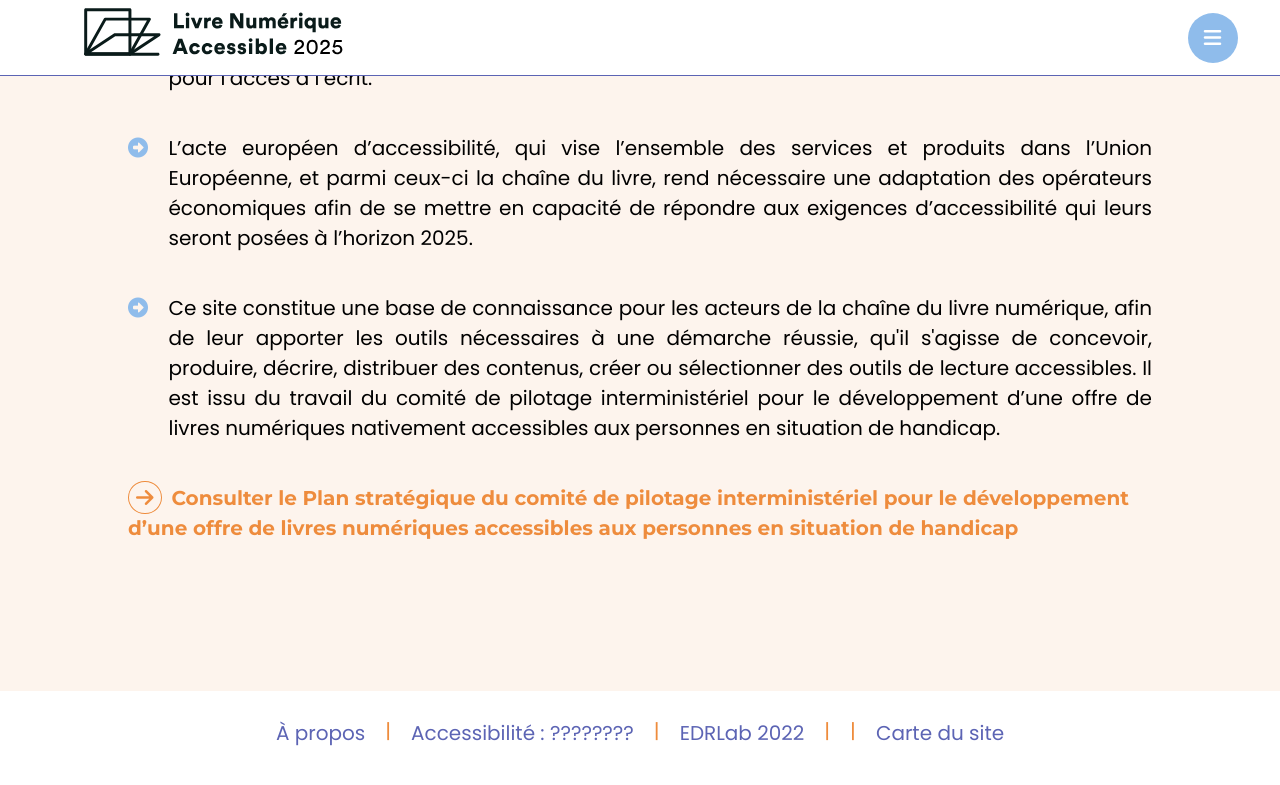
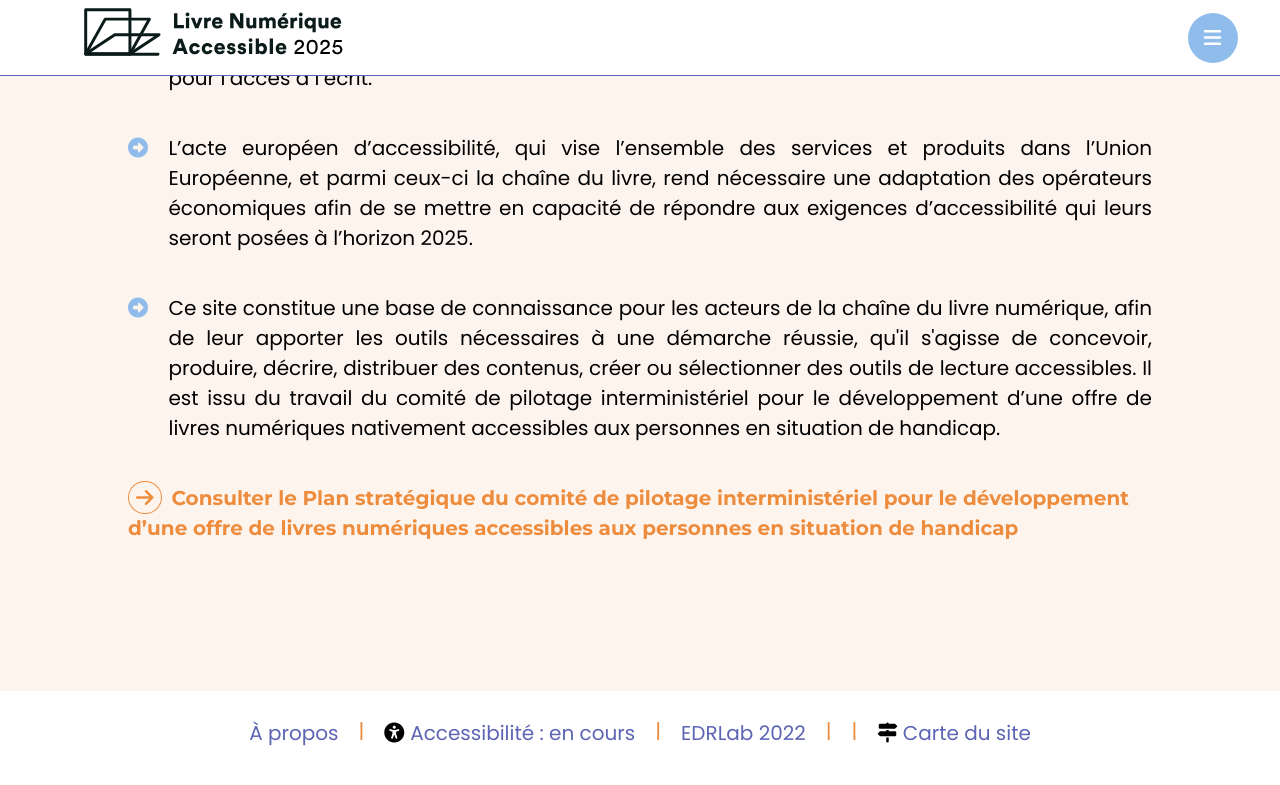
Before and after one commit to edition-accessible/lina25, a Jekyll site: the page built from index.markdown, in a window 1280 px wide and 900 px high, scrolled down 1813 px. Shown: the top 785 px of the window. Built offline with Jekyll 4.4.1, drawn with Linux system fonts in a browser that asks for light colours; nearby versions of some CDN libraries.

Commit message:
Update footer.html
mise à jour des icones

```diff
--- a/_includes/footer.html
+++ b/_includes/footer.html
@@ -3,9 +3,10 @@
         <li><a href="/pages/apropos">À propos</a></li>
         <!--TODO-->
         <span aria-hidden="true">|</span>
-        <li><a href="pages/accessibilite">Accessibilité : ????????</a></li>
-        <!--TODO Ce doit aussi être un lien vers une page accessibilité qui donne les infos de test-->
+        <li><i class="fa fa-universal-access" aria-hidden="true"></i>
+                <a href="pages/accessibilite">Accessibilité : en cours</a></li>
         <span aria-hidden="true">|</span>
+        <!--TODO ajouter logo edrlab-->
         <li><a href="https://edrlab.org/">EDRLab 2022</a></li>
         <span aria-hidden="true">|</span>
         <!-- <li id="GH">
@@ -20,8 +21,8 @@
         <span aria-hidden="true">|</span>
         <li id="RSS">
             <a href="/feed.xml"
-                ><i class="fa-map-signs" aria-hidden="true"></i
-                ><span>Carte du site</span></a
+                ><i class="fa fa-map-signs" aria-hidden="true"></i
+                ><span> Carte du site</span></a
             ><!--TODO-->
         </li>
     </ul>
```
